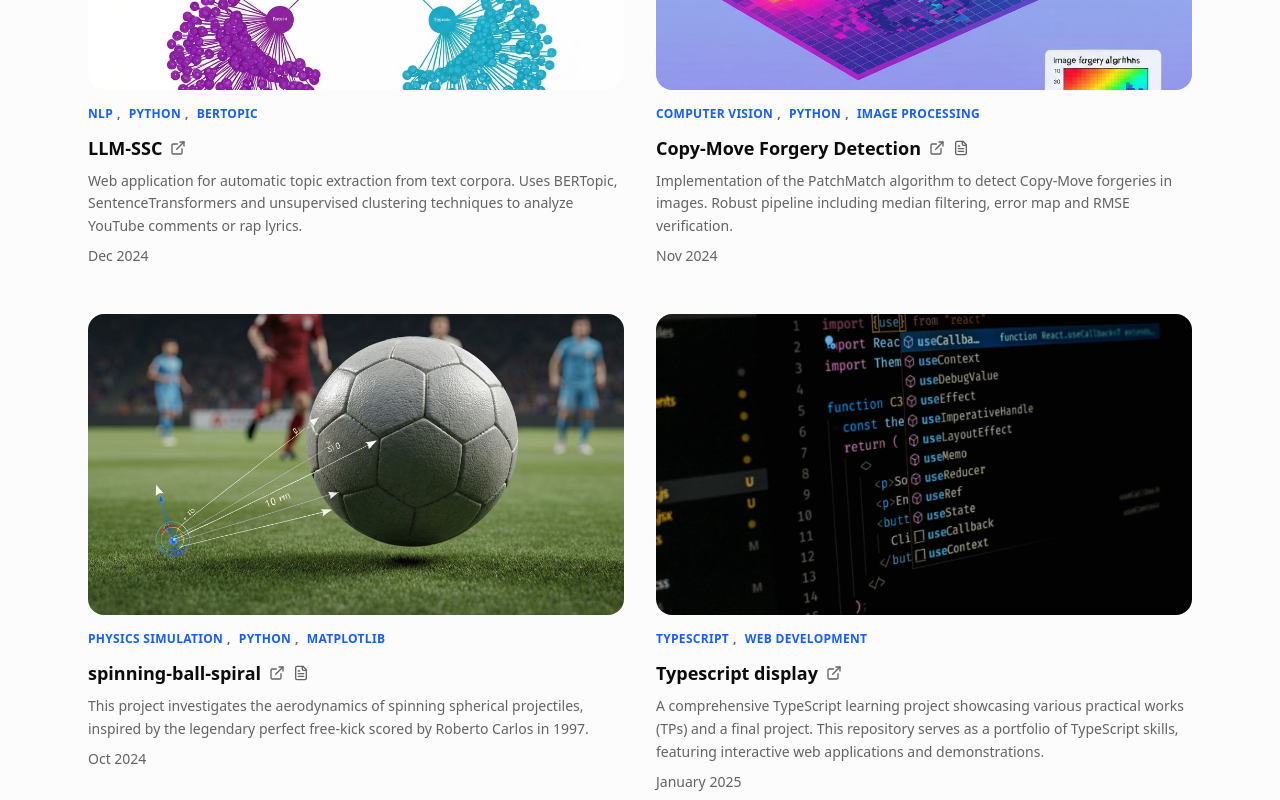
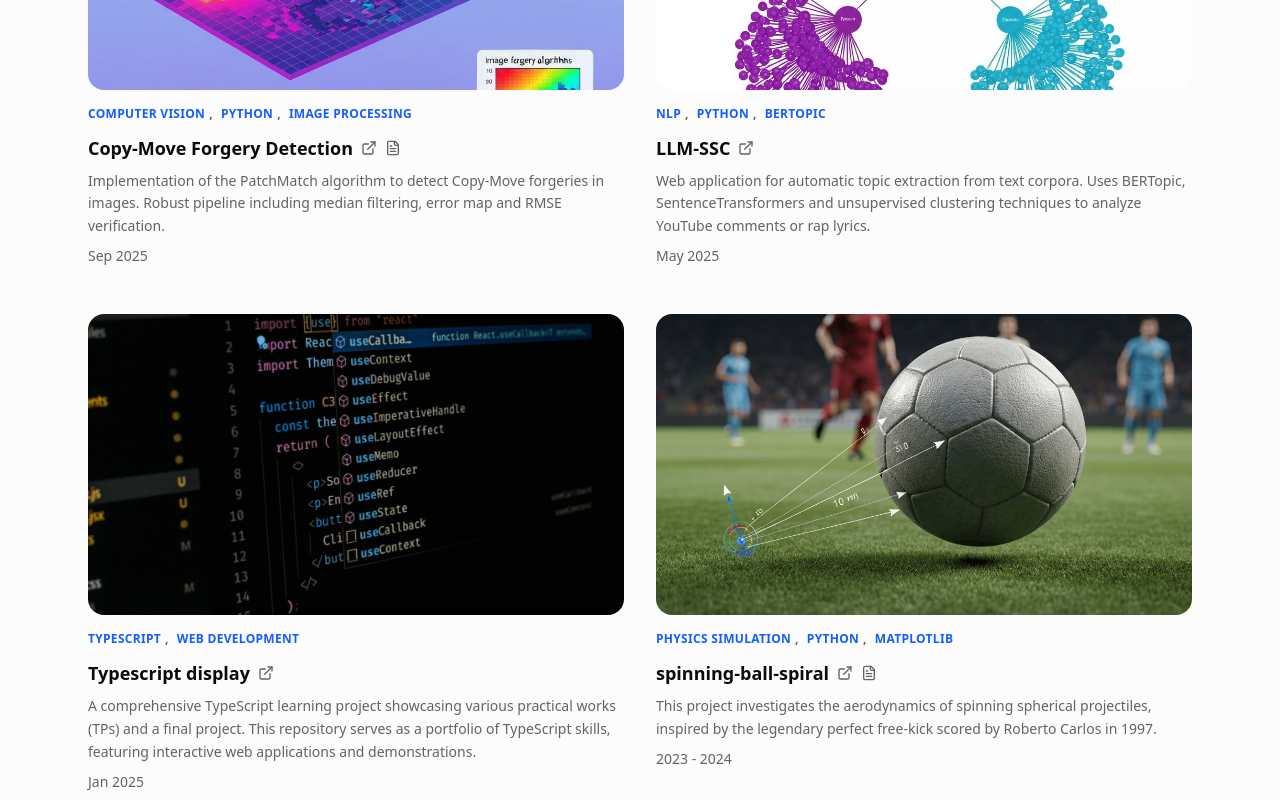
Before and after one commit to theoplg/theoplg.github.io, a Next.js app: page /projects in a window 1280 px wide. Shown: the part 480-1280 px from the top of the page. Built offline with nearby package versions, Linux system fonts and the light colour scheme.

Commit message:
project in order

```diff
--- a/app/projects/page.tsx
+++ b/app/projects/page.tsx
@@ -5,47 +5,46 @@ import { ArrowLeft } from "lucide-react"
 
 const allProjects = [
   {
+    title: "Copy-Move Forgery Detection",
+    description:
+      "Implementation of the PatchMatch algorithm to detect Copy-Move forgeries in images. Robust pipeline including median filtering, error map and RMSE verification.",
+    tags: ["Computer Vision", "Python", "Image Processing"],
+    date: "Sep 2025",
+    image: "/image-forgery-detection-algorithm-visualization.jpg",
+    codeUrl: "https://github.com/theoplg/copy-moove-forgery",
+    paper: "/reports/papier1.pdf",
+  },
+  {
     title: "LLM-SSC",
     description:
       "Web application for automatic topic extraction from text corpora. Uses BERTopic, SentenceTransformers and unsupervised clustering techniques to analyze YouTube comments or rap lyrics.",
     tags: ["NLP", "Python", "BERTopic"],
-    date: "Dec 2024",
+    date: "May 2025",
     image: "/nlp-topic-extraction-visualization-with-clusters.jpg",
     codeUrl: "https://github.com/theoplg/llm-ssc",
     paper: null,
   },
   {
-    title: "Copy-Move Forgery Detection",
+    title: "Typescript display",
     description:
-      "Implementation of the PatchMatch algorithm to detect Copy-Move forgeries in images. Robust pipeline including median filtering, error map and RMSE verification.",
-    tags: ["Computer Vision", "Python", "Image Processing"],
-    date: "Nov 2024",
-    image: "/image-forgery-detection-algorithm-visualization.jpg",
-    codeUrl: "https://github.com/theoplg/copy-moove-forgery",
-    paper: "/reports/papier1.pdf",
+      "A comprehensive TypeScript learning project showcasing various practical works (TPs) and a final project. This repository serves as a portfolio of TypeScript skills, featuring interactive web applications and demonstrations.",
+    tags: ["TypeScript", "Web Development"],
+    date: "Jan 2025",
+    image: "/typescript.webp",
+    codeUrl: "https://github.com/theoplg/typescript-display",
+    paper: null,
   },
   {
     title: "spinning-ball-spiral",
     description:
       "This project investigates the aerodynamics of spinning spherical projectiles, inspired by the legendary perfect free-kick scored by Roberto Carlos in 1997.",
     tags: ["Physics Simulation", "Python", "Matplotlib"],
-    date: "Oct 2024",
+    date: "2023 - 2024",
     image: "/soccer-ball-trajectory-physics-simulation.jpg",
     codeUrl: "https://github.com/theoplg/spinning-ball-spiral",
     paper: "/reports/papier2.pdf",
-  },
-  {
-    title: "Typescript display",
-    description:
-    "A comprehensive TypeScript learning project showcasing various practical works (TPs) and a final project. This repository serves as a portfolio of TypeScript skills, featuring interactive web applications and demonstrations.",
-    tags: ["TypeScript", "Web Development"],
-    date: "January 2025",
-    image: "/typescript.webp",
-    codeUrl: "https://github.com/theoplg/typescript-display",
-    paper: null,
   }
-
-]
+];
 
 export default function ProjectsPage() {
   return (
```
